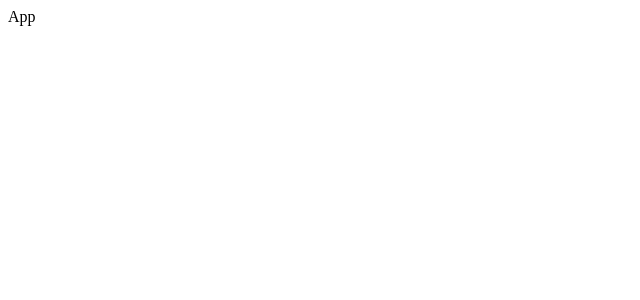
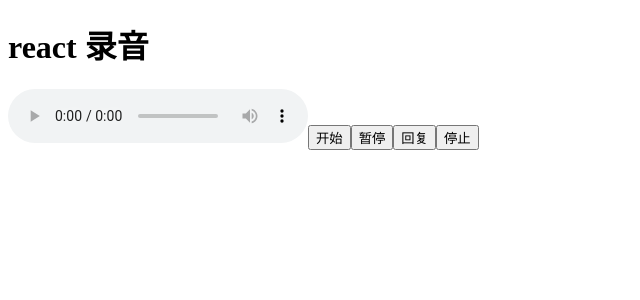
Before and after one commit to haixiangyan/react-media-recorder, a React (Create React App) app: page / in a window 1280 px wide. Shown: the top 300 px of the page, without its empty margins (0-640 px from the left). Built offline with nearby package versions, Linux system fonts and the light colour scheme; the HTML template or start-up script is replaced by a standard one.

Commit message:
feat: 完成最小 Demo

```diff
--- a/src/App.tsx
+++ b/src/App.tsx
@@ -1,8 +1,44 @@
-import React from 'react';
+import React, {useRef, useState} from 'react';
 
-function App() {
+const App = () => {
+  const [audioUrl, setAudioUrl] = useState<string>('');
+
+  const stream = useRef<MediaStream>();
+  const recorder = useRef<MediaRecorder>();
+  const mediaBlobs = useRef<Blob[]>([]);
+
+  const startRecord = async () => {
+    stream.current = await navigator.mediaDevices.getUserMedia({ audio: true, video: false });
+    recorder.current = new MediaRecorder(stream.current);
+
+    recorder.current.ondataavailable = (blobEvent) => {
+      mediaBlobs.current.push(blobEvent.data);
+    }
+    recorder.current.onstop = () => {
+      const blob = new Blob(mediaBlobs.current, { type: 'audio/wav' })
+      const mediaUrl = URL.createObjectURL(blob);
+      setAudioUrl(mediaUrl);
+    }
+
+    recorder.current?.start();
+  }
+
+  const stopRecord = async () => {
+    recorder.current?.stop()
+    stream.current?.getTracks().forEach((track) => track.stop());
+  }
+
   return (
-    <div>App</div>
+    <div>
+      <h1>react 录音</h1>
+
+      <audio src={audioUrl} controls />
+
+      <button onClick={startRecord}>开始</button>
+      <button>暂停</button>
+      <button>回复</button>
+      <button onClick={stopRecord}>停止</button>
+    </div>
   );
 }
 
```
